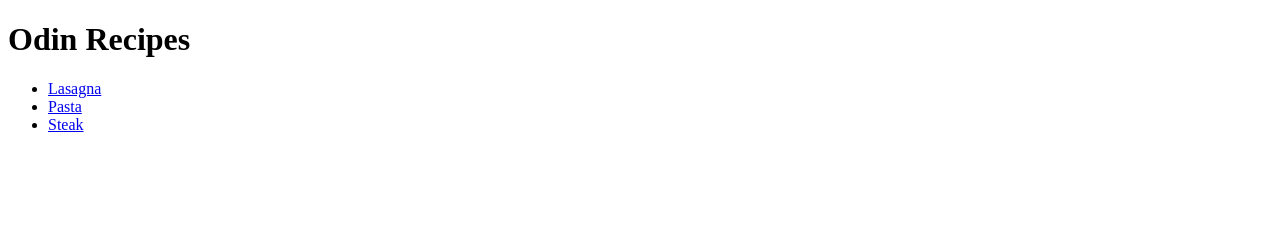
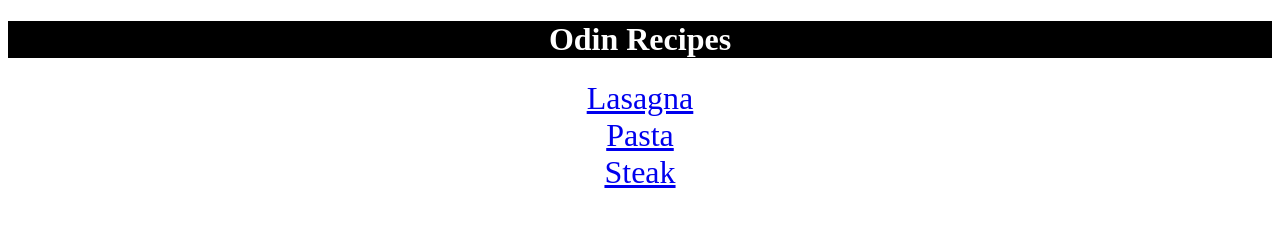
Before and after one commit to aricvs/odin-recipes, a plain HTML site: page index.html in a window 1280 px wide. Drawn offline with Linux system fonts and the light colour scheme.

Commit message:
Add basic styling to index page

```diff
--- a/index.html
+++ b/index.html
@@ -7,11 +7,13 @@
     <link rel="stylesheet" href="styles.css">
 </head>
 <body>
-    <h1>Odin Recipes</h1>
-    <ul>
-        <li><a href="recipes/lasagna.html">Lasagna</a></li>
-        <li><a href="recipes/pasta.html">Pasta</a></li>
-        <li><a href="recipes/steak.html">Steak</a></li>
-    </ul>
+    <div class="index-container">
+        <h1 class="main-h1">Odin Recipes</h1>
+        <ul class="recipe-list">
+            <li><a href="recipes/lasagna.html">Lasagna</a></li>
+            <li><a href="recipes/pasta.html">Pasta</a></li>
+            <li><a href="recipes/steak.html">Steak</a></li>
+        </ul>
+    </div>
 </body>
 </html>
--- a/styles.css
+++ b/styles.css
@@ -0,0 +1,18 @@
+.index-container {
+    text-align: center;
+}
+
+.recipe-list {
+    list-style-type: none;
+    padding: 0;
+}
+
+.main-h1 {
+    background-color: black;
+    color: white;
+}
+
+
+a {
+    font-size: 2rem;
+}
```
